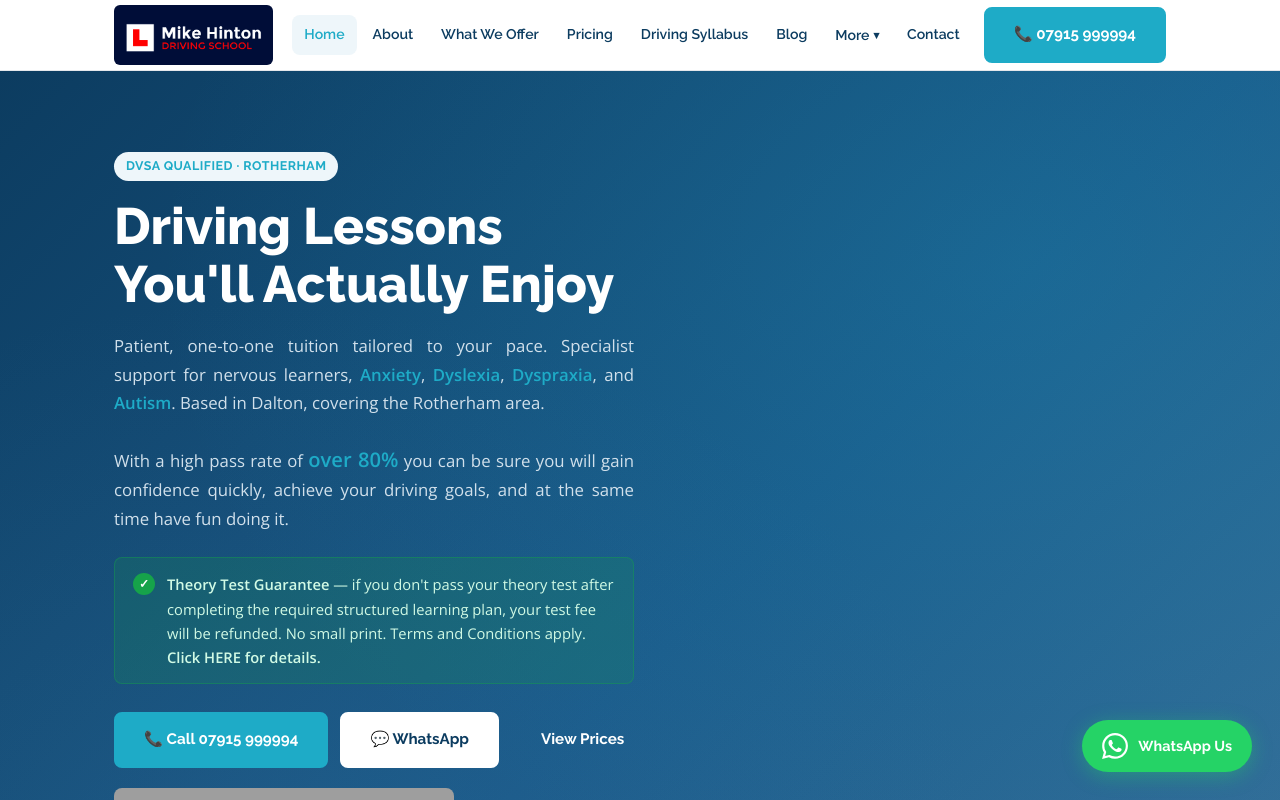
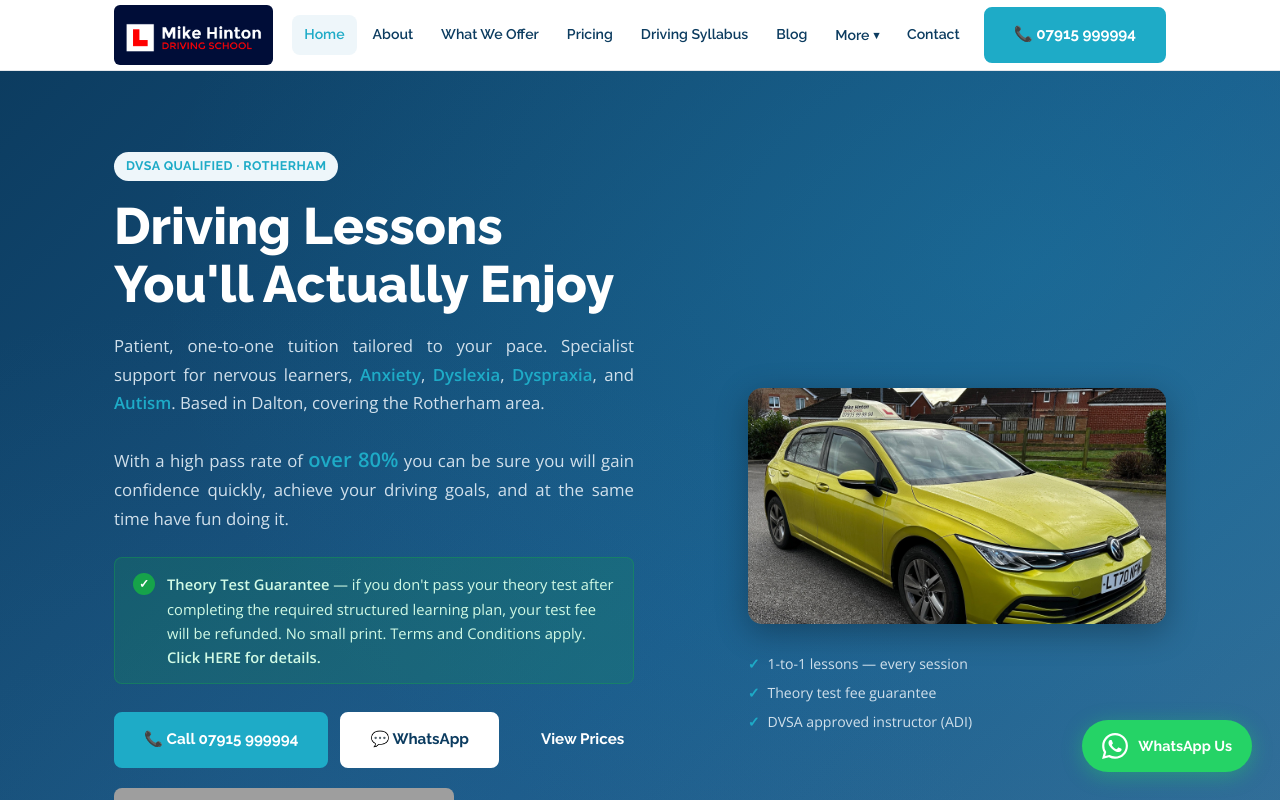
Before and after one commit to mikehinton-wq/mods-website, a React (Vite) app: page / in a window 1280 px wide. Shown: the top 800 px of the page. Built offline with nearby package versions, Linux system fonts and the light colour scheme; grey boxes are pictures that could not be loaded.

Commit message:
Update site

```diff
--- a/src/pages/Home.jsx
+++ b/src/pages/Home.jsx
@@ -133,6 +133,30 @@ export default function Home() {
                 YouTube
               </a>
             </div>
+          </div>
+          <div className="hero__card-stack">
+            <img
+              src="/images/Mike Hinton Car.jpg"
+              alt="Mike Hinton Driving School car"
+              style={{
+                width: '100%',
+                borderRadius: 'var(--radius-lg)',
+                boxShadow: '0 8px 32px rgba(0,0,0,0.3)',
+                display: 'block',
+              }}
+            />
+            <ul style={{ listStyle: 'none', padding: 0, margin: '12px 0 0', display: 'flex', flexDirection: 'column', gap: 6 }}>
+              {[
+                '1-to-1 lessons — every session',
+                'Theory test fee guarantee',
+                'DVSA approved instructor (ADI)',
+              ].map(item => (
+                <li key={item} style={{ display: 'flex', alignItems: 'center', gap: 8, color: 'var(--light-blue)', fontSize: '0.88rem' }}>
+                  <span style={{ color: 'var(--primary)', fontWeight: 700 }}>✓</span>
+                  {item}
+                </li>
+              ))}
+            </ul>
           </div>
         </div>
       </section>
```
